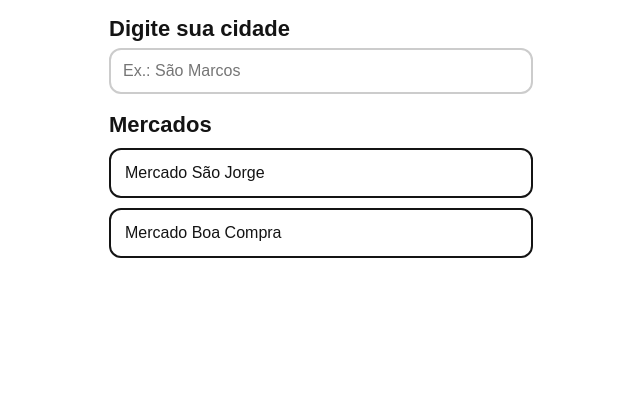
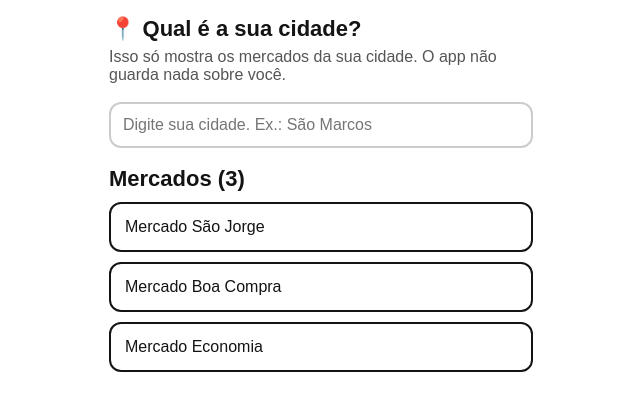
Before and after one commit to rsoldatellirosa/projetos-turmas-mutirao, a plain HTML site: page compras-no-seu-mercado/index.html in a window 1280 px wide. Both pictures are taken after a click on the button "Ver mercados". Shown: the whole page, without its empty margins (319-959 px from the left). Drawn offline with Linux system fonts and the light colour scheme.

Commit message:
Compras para seu mercado: atualiza para v0.2 (mais itens/partes, tela de cidade)

```diff
--- a/compras-no-seu-mercado/index.html
+++ b/compras-no-seu-mercado/index.html
@@ -86,14 +86,16 @@
     <h1>Compras para seu mercado</h1>
     <!-- Só o botão "Ver mercados": a tela de dados pessoais foi tirada (Regras do Estúdio) -->
     <button class="botao botao-destaque" onclick="irParaMercados()">Ver mercados</button>
-    <p class="rodape">Consciência financeira · Conhecimento · Tranquilidade<br>v0.1</p>
+    <p class="rodape">Consciência financeira · Conhecimento · Tranquilidade<br>v0.2</p>
   </section>
 
-  <!-- Tela 2: Digite sua cidade -->
+  <!-- Tela 2: Digite sua cidade (só mostra os mercados de lá; nada é guardado) -->
   <section id="tela-cidade" class="tela">
-    <h2>Digite sua cidade</h2>
-    <input id="campo-cidade" class="campo" placeholder="Ex.: São Marcos" oninput="mostrarMercados(this.value)">
-    <h2>Mercados</h2>
+    <h2>📍 Qual é a sua cidade?</h2>
+    <!-- Aviso de privacidade: o app NÃO guarda dados de quem usa (Regras do Estúdio) -->
+    <p class="subtitulo">Isso só mostra os mercados da sua cidade. O app não guarda nada sobre você.</p>
+    <input id="campo-cidade" class="campo" placeholder="Digite sua cidade. Ex.: São Marcos" oninput="mostrarMercados(this.value)">
+    <h2 id="titulo-mercados">Mercados</h2>
     <div id="lista-mercados"></div>
   </section>
 
@@ -127,15 +129,42 @@
 /* ===== DADOS =====
    Tabela "comida". Cada registro (linha) é um produto em um mercado.
    Campos (colunas): nome, parte, preco, mercado, cidade.
-   A fonte é o dados.csv do grupo. Como a tabela com mercado ainda
-   vai ser montada no /dados, aqui vão poucos dados de exemplo. */
+   A fonte é o dados.csv do grupo. Os dados abaixo são de EXEMPLO,
+   só para mostrar mais alimentos e mais partes do mercado;
+   trocar pelos dados de verdade no /dados. */
 const dados = [
-  // EXEMPLO: trocar pelos dados do grupo
-  { nome: "Arroz 5kg", parte: "Cereais", preco: 27.90, mercado: "Mercado São Jorge",  cidade: "São Marcos" },
-  // EXEMPLO: trocar pelos dados do grupo
-  { nome: "Arroz 5kg", parte: "Cereais", preco: 24.50, mercado: "Mercado Boa Compra", cidade: "São Marcos" },
-  // EXEMPLO: trocar pelos dados do grupo
-  { nome: "Leite 1L",  parte: "Bebidas", preco: 4.80,  mercado: "Mercado São Jorge",  cidade: "São Marcos" }
+  // Tudo aqui é EXEMPLO — trocar pela tabela do grupo (/dados)
+
+  // Açougue
+  { nome: "Bife bovino (kg)",   parte: "Açougue",    preco: 34.90, mercado: "Mercado São Jorge",  cidade: "São Marcos" },
+  { nome: "Bife bovino (kg)",   parte: "Açougue",    preco: 31.50, mercado: "Mercado Boa Compra", cidade: "São Marcos" },
+
+  // Padaria
+  { nome: "Pão francês (kg)",   parte: "Padaria",    preco: 14.90, mercado: "Mercado São Jorge",  cidade: "São Marcos" },
+  { nome: "Pão francês (kg)",   parte: "Padaria",    preco: 12.50, mercado: "Mercado Economia",   cidade: "São Marcos" },
+
+  // Hortifrúti
+  { nome: "Maçã (kg)",          parte: "Hortifrúti", preco: 8.90,  mercado: "Mercado Boa Compra", cidade: "São Marcos" },
+  { nome: "Maçã (kg)",          parte: "Hortifrúti", preco: 7.99,  mercado: "Mercado Economia",   cidade: "São Marcos" },
+  { nome: "Banana (kg)",        parte: "Hortifrúti", preco: 5.49,  mercado: "Mercado São Jorge",  cidade: "São Marcos" },
+  { nome: "Banana (kg)",        parte: "Hortifrúti", preco: 4.99,  mercado: "Mercado Boa Compra", cidade: "São Marcos" },
+
+  // Cereais
+  { nome: "Arroz 5kg",          parte: "Cereais",    preco: 27.90, mercado: "Mercado São Jorge",  cidade: "São Marcos" },
+  { nome: "Arroz 5kg",          parte: "Cereais",    preco: 24.50, mercado: "Mercado Boa Compra", cidade: "São Marcos" },
+  { nome: "Arroz 5kg",          parte: "Cereais",    preco: 25.90, mercado: "Mercado Economia",   cidade: "São Marcos" },
+  { nome: "Feijão 1kg",         parte: "Cereais",    preco: 8.49,  mercado: "Mercado São Jorge",  cidade: "São Marcos" },
+  { nome: "Feijão 1kg",         parte: "Cereais",    preco: 7.90,  mercado: "Mercado Economia",   cidade: "São Marcos" },
+
+  // Bebidas
+  { nome: "Leite 1L",           parte: "Bebidas",    preco: 4.80,  mercado: "Mercado São Jorge",  cidade: "São Marcos" },
+  { nome: "Leite 1L",           parte: "Bebidas",    preco: 4.49,  mercado: "Mercado Boa Compra", cidade: "São Marcos" },
+  { nome: "Suco de laranja 1L", parte: "Bebidas",    preco: 9.90,  mercado: "Mercado Boa Compra", cidade: "São Marcos" },
+  { nome: "Suco de laranja 1L", parte: "Bebidas",    preco: 8.75,  mercado: "Mercado Economia",   cidade: "São Marcos" },
+
+  // Extra
+  { nome: "Sabão em pó 1kg",    parte: "Extra",      preco: 15.90, mercado: "Mercado São Jorge",  cidade: "São Marcos" },
+  { nome: "Sabão em pó 1kg",    parte: "Extra",      preco: 13.99, mercado: "Mercado Economia",   cidade: "São Marcos" }
 ];
 
 /* ===== LÓGICA ===== */
@@ -173,6 +202,10 @@ function mostrarMercados(textoCidade){
       if (!jaTem) encontrados.push({ mercado: linha.mercado, cidade: linha.cidade });
     }
   });
+
+  // Atualiza o título mostrando quantos mercados apareceram
+  const titulo = document.getElementById("titulo-mercados");
+  titulo.textContent = encontrados.length ? "Mercados (" + encontrados.length + ")" : "Mercados";
 
   const lista = document.getElementById("lista-mercados");
   if (encontrados.length === 0){
```
